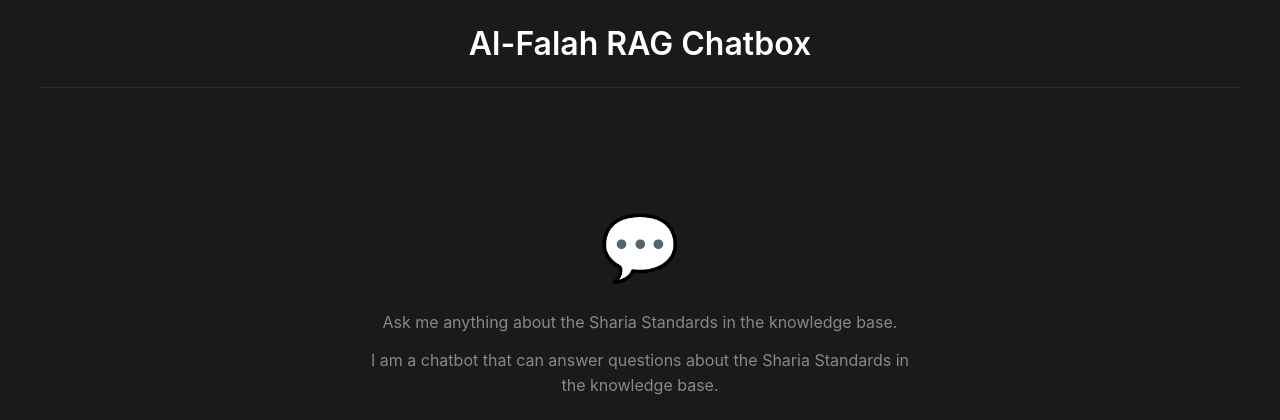
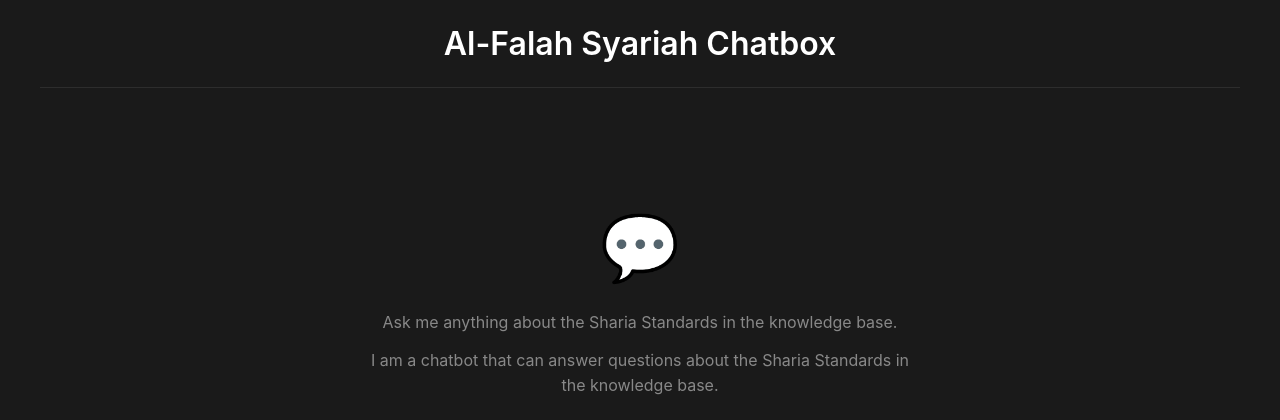
Before and after one commit to asaifulas/alfalah, a PHP site: page / in a window 1280 px wide. Shown: the top 420 px of the page. Run offline with PHP 8.4, Linux system fonts and the light colour scheme.

Commit message:
alter tajuk 22 jan

```diff
--- a/webapp/index.php
+++ b/webapp/index.php
@@ -1140,7 +1140,7 @@ function generate_screenshot($pdf_path, $page_number, $screenshot_script, $outpu
     <div class="main-container">
         <div class="content-area">
             <div class="header">
-                <h1 id="pageTitle">Al-Falah RAG Chatbox</h1>
+                <h1 id="pageTitle">Al-Falah Syariah Chatbox</h1>
             </div>
 
             <div class="main-content" id="mainContent">
```
